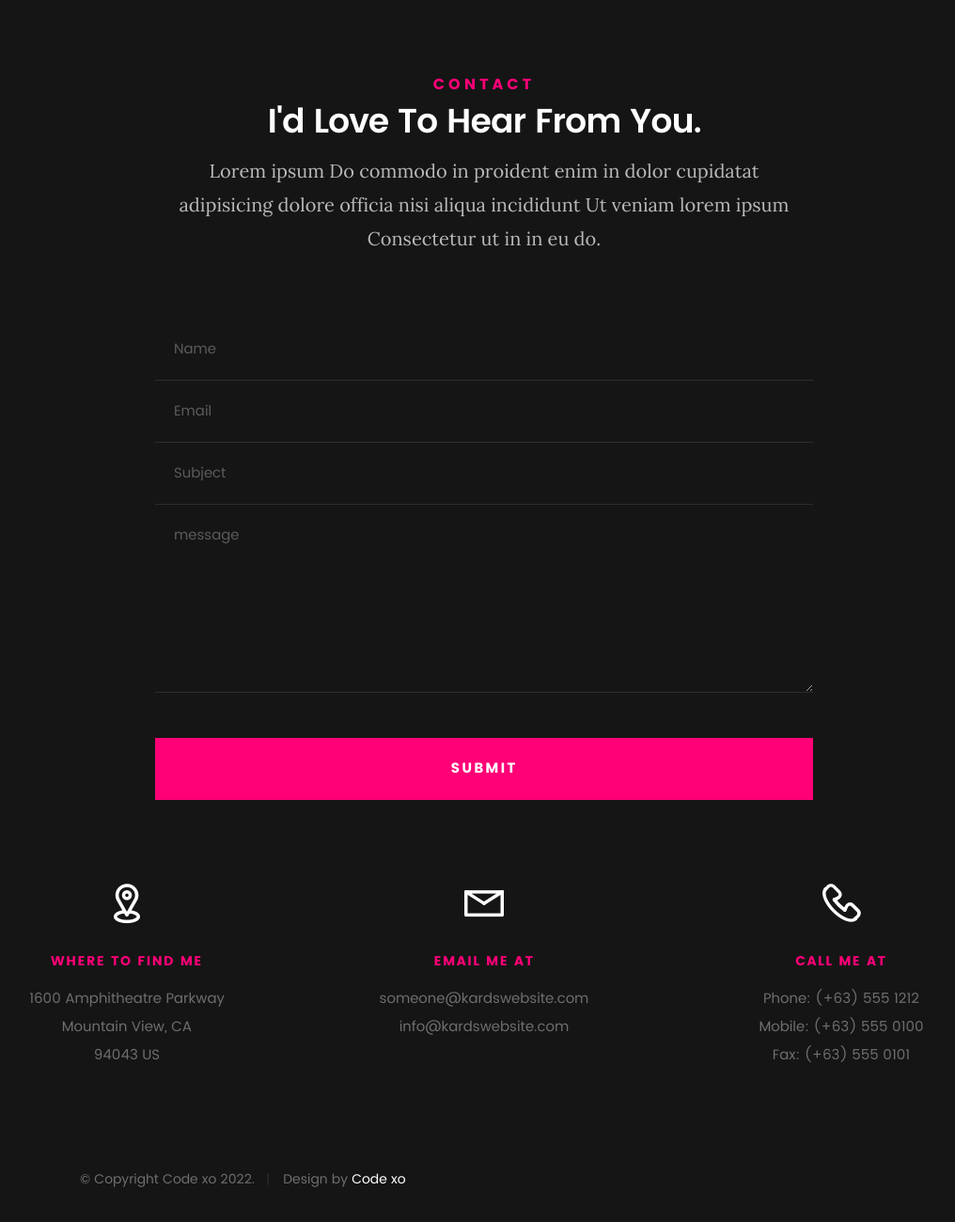
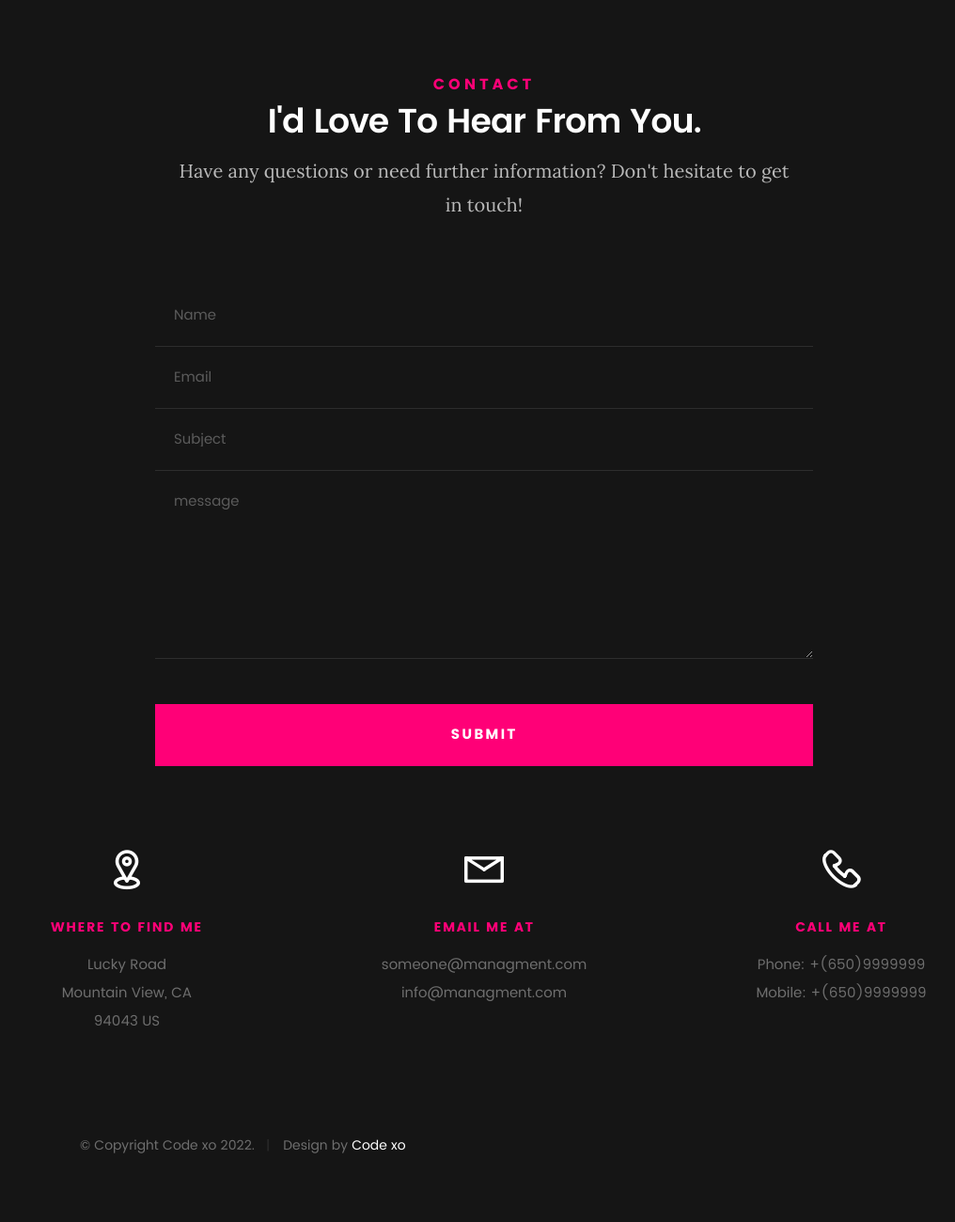
Before and after one commit to ElizabethEli999/ElizabethEli999.github.io, a plain HTML site: page index.html in a window 1280 px wide. Shown: the part 5517-6817 px from the top of the page at 94% size, without its empty margins (125-1141 px from the left). After the commit the page ends 6781 px from the top, so only its background shows below. Drawn offline with Linux system fonts and the light colour scheme; files whose address does not match are found by name.

Commit message:
Update index.html

```diff
--- a/index.html
+++ b/index.html
@@ -573,7 +573,7 @@ working hard to reach business goals.</p>
    			<h5>Contact</h5>
    			<h1>I'd Love To Hear From You.</h1>
 
-   			<p class="lead">Lorem ipsum Do commodo in proident enim in dolor cupidatat adipisicing dolore officia nisi aliqua incididunt Ut veniam lorem ipsum Consectetur ut in in eu do.</p>
+   			<p class="lead">Have any questions or need further information? Don't hesitate to get in touch!</p>
 
    		</div>
    	</div> <!-- /section-intro -->
@@ -636,7 +636,7 @@ working hard to reach business goals.</p>
    			<h5>Where to find me</h5>
 
    			<p>
-            1600 Amphitheatre Parkway<br>
+           Lucky Road<br>
             Mountain View, CA<br>
             94043 US
             </p>
@@ -651,8 +651,8 @@ working hard to reach business goals.</p>
 
    			<h5>Email Me At</h5>
 
-   			<p>someone@kardswebsite.com<br>
-			   	info@kardswebsite.com
+   			<p>someone@managment.com<br>
+			   	info@managment.com
 			   </p>
 
    		</div>
@@ -665,9 +665,8 @@ working hard to reach business goals.</p>
 
    			<h5>Call Me At</h5>
 
-   			<p>Phone: (+63) 555 1212<br>
-			   	Mobile: (+63) 555 0100<br>
-			     	Fax: (+63) 555 0101
+   			<p>Phone: +(650)9999999<br>
+			   	Mobile: +(650)9999999<br>
 			   </p>
 
    		</div>
```
